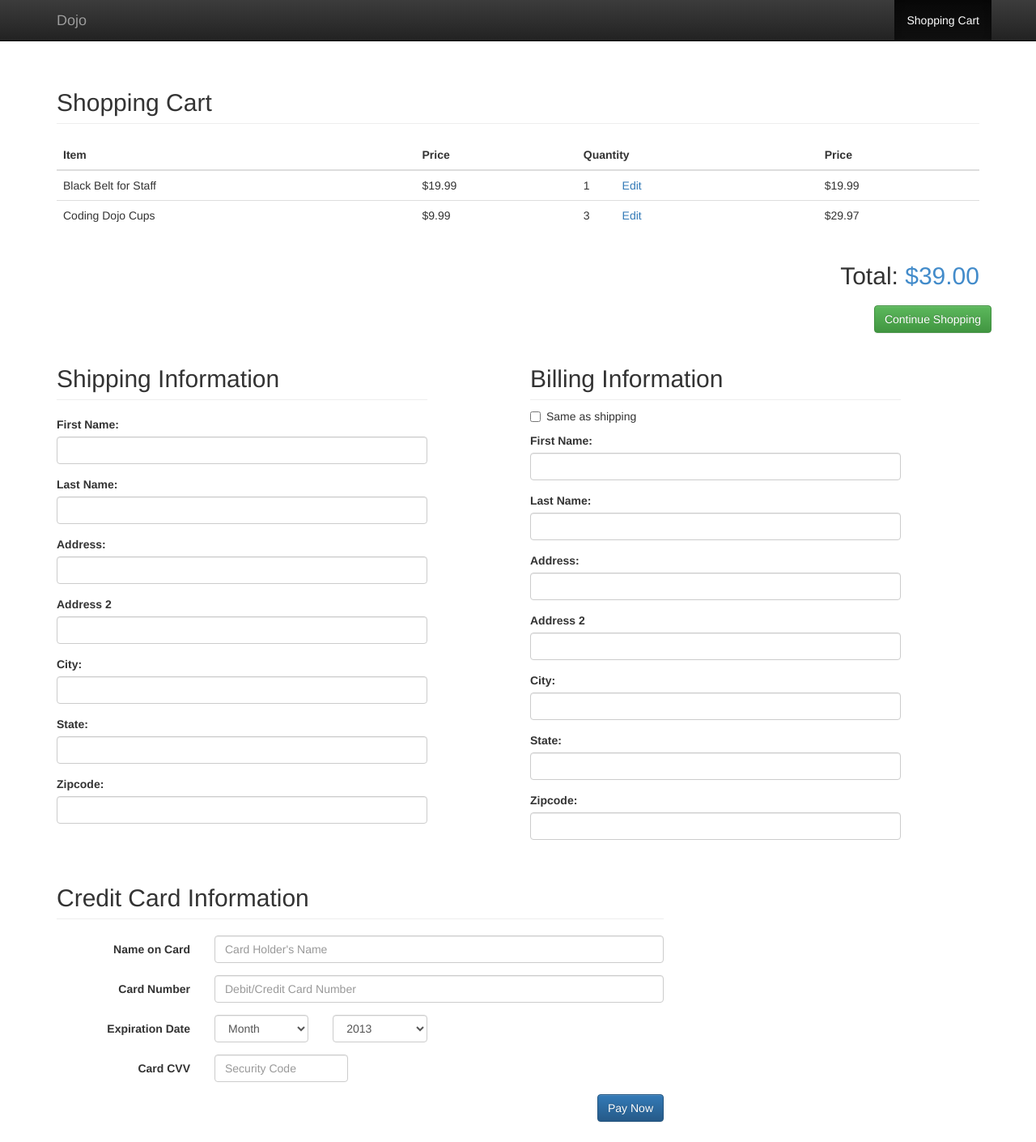
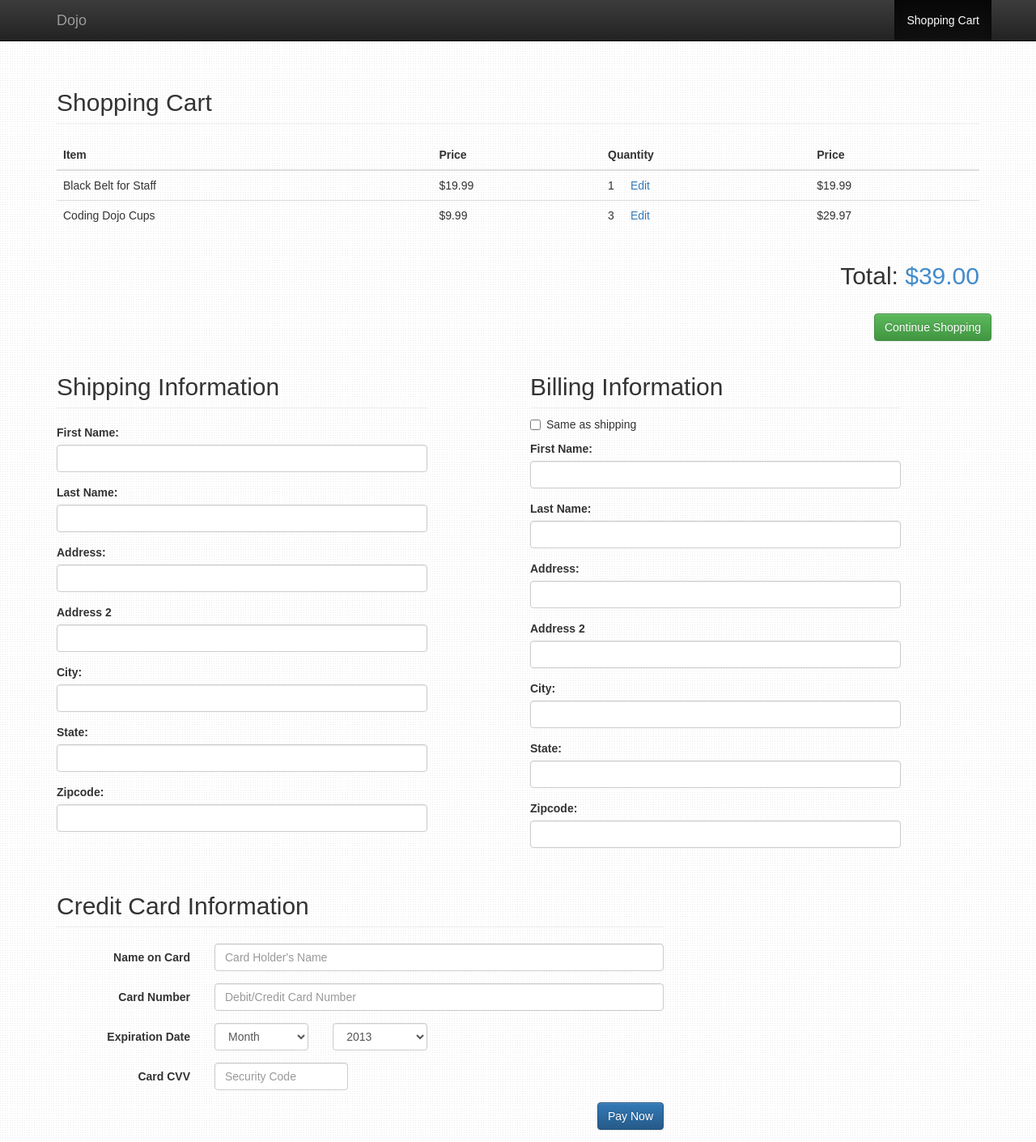
Before and after one commit to andyrewlee/ecom, a CodeIgniter app: page /index.php/carts/index in a window 1280 px wide. Shown: the whole page at 81% size. Before the commit the page ends 1386 px from the top, so only its background shows below. Run offline with CodeIgniter, Linux system fonts and the light colour scheme; some libraries are stand-ins or nearby versions.

Commit message:
Include textured background and change font to droid sans

```diff
--- a/assets/css/style.css
+++ b/assets/css/style.css
@@ -1,5 +1,8 @@
 body {
   padding-top: 70px;
+  background-image: url('../img/subtle_dots.png');
+  background-repeat: repeat;
+  font-family: 'Droid Sans', sans-serif;
 }
 img {
   width: 100%;
@@ -28,11 +31,17 @@ img {
   margin-top: 0;
 }
 .cart_edit {
-  margin-left: 40px;
+  margin-left: 20px;
 }
 #continue_shopping {
-  margin-top: 10px;
+  margin-top: 20px;
 }
 #billing {
   margin-bottom: 0;
 }
+.update_cart {
+  width: 50px;
+}
+#total {
+  margin-left: 50px;
+}
```
Also changed, not shown: assets/img/subtle_dots.png (added), assets/img/subtle_dots_@2X.png (added).
